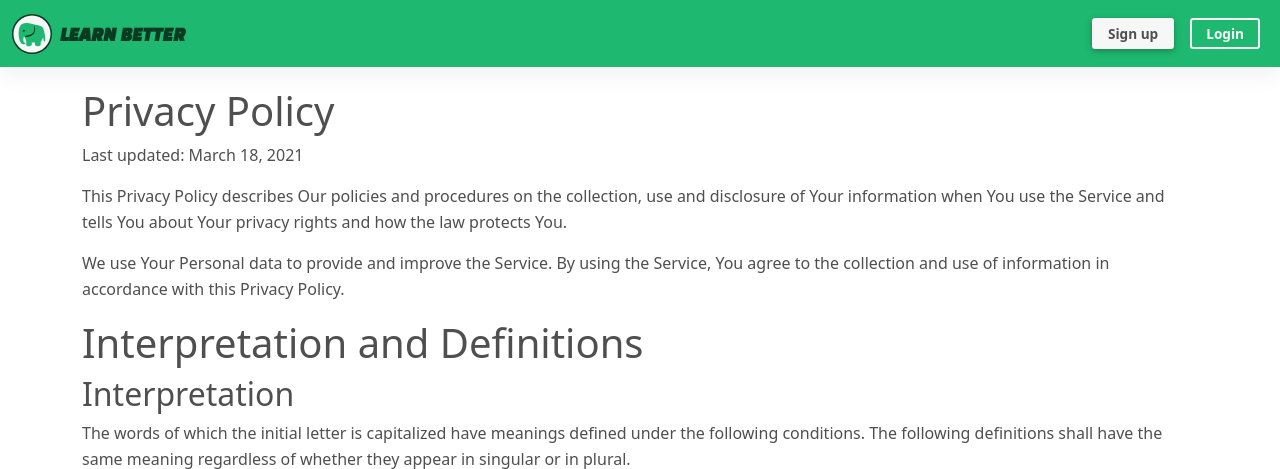
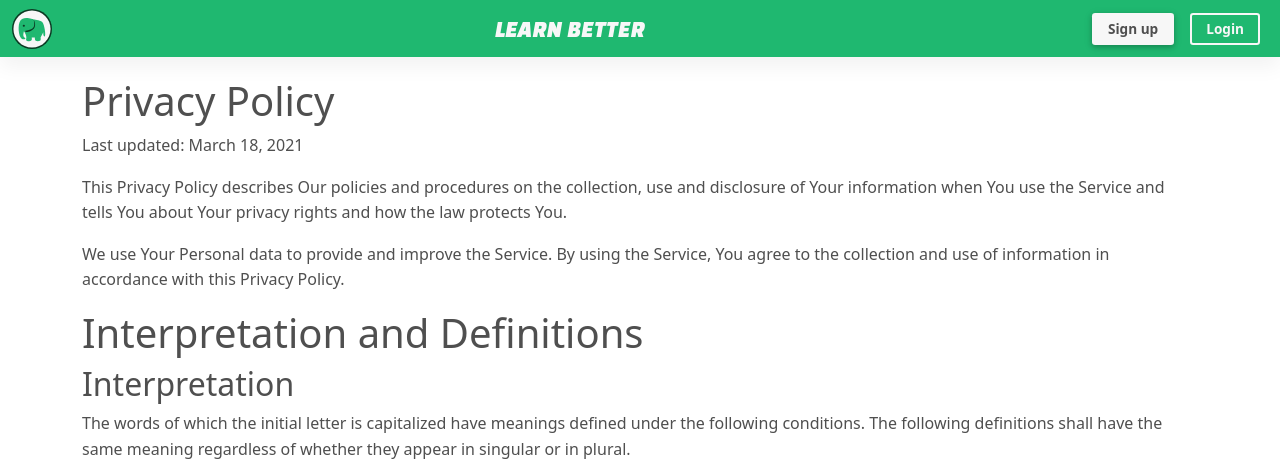
Before and after one commit to nrimsky/livlearn-v0, a Django app: page /me/privacy/ in a window 1280 px wide. Shown: the top 469 px of the page. Run offline with Django 3.2, Linux system fonts and the light colour scheme.

Commit message:
remove alpha warning and centre learn better tagline

```diff
--- a/templates/base.html
+++ b/templates/base.html
@@ -31,10 +31,10 @@
     <div id="content-wrap">
         <nav class="navbar navbar-expand-md navbar-dark bg-primary">
             <div class="container-fluid">
-                <a class="navbar-brand bold-text" href="{% url 'links:index' %}">
-                    <img src="{% static 'media/logo.svg' %}" alt="How Should I Learn Elephant Logo"/><span
-                        class="special-font text-dark"> &nbsp;LEARN BETTER</span>
+                <a class="navbar-brand bold-text flex-md-fill justify-content-start m-0 p-0" href="{% url 'links:index' %}">
+                    <img src="{% static 'media/logo.svg' %}" alt="How Should I Learn Elephant Logo"/>
                 </a>
+                <span class="special-font h4 py-0 my-0 text-light text-center flex-fill justify-content-center">LEARN BETTER</span>
                 <button
                         class="navbar-toggler"
                         type="button"
@@ -47,7 +47,7 @@
                     <i class="fas fa-bars"></i>
                 </button>
                 <div class="collapse navbar-collapse" id="navbarSupportedContent">
-                    <ul class="navbar-nav ms-auto">
+                    <ul class="navbar-nav flex-fill justify-content-end">
                         {% if request.user.is_authenticated %}
                             <li class="nav-item active">
                                 <a href="{% url 'authapp:dashboard' %}"
--- a/templates/footer.html
+++ b/templates/footer.html
@@ -2,8 +2,7 @@
 <footer id="footer">
     <div class="bg-light row text-center p-2 m-0">
         <div class="col-12 col-md-6 p-2 text-center text-md-start">
-            <small class="footer-small text-danger">🛠️️ How Should I Learn is currently in Alpha so the site may not be
-                up or fully functional 100% of the time</small>
+            <small class="footer-small">💡 How Should I Learn - helping you Learn Better.</small>
             <small class="footer-small">📧 Contact info@howshouldilearn.com with any enquiries</small>
 
         </div>
```
